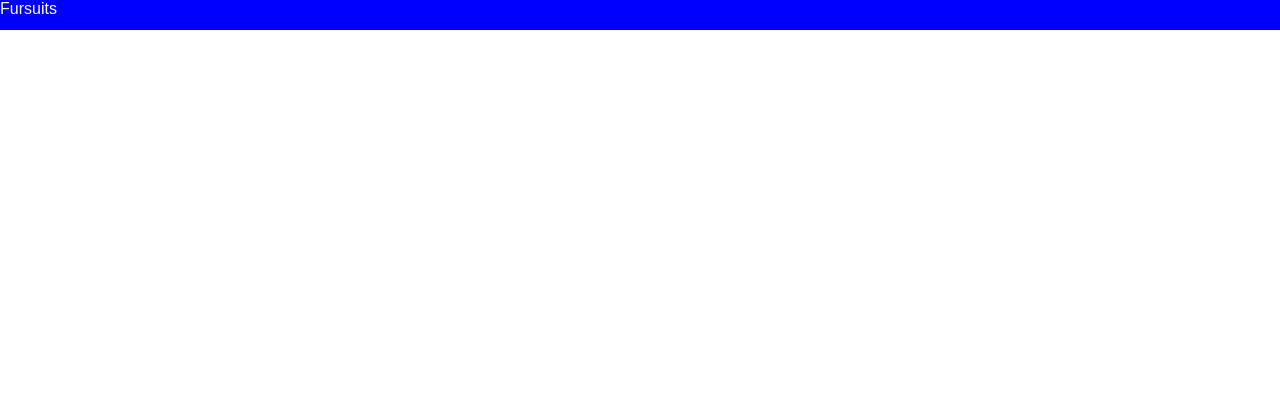
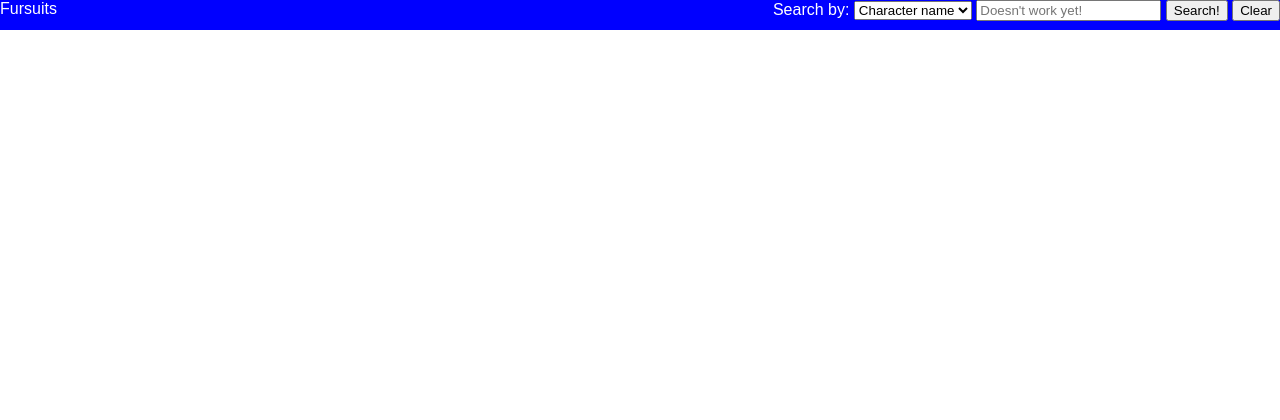
Before and after one commit to Highstaker/Picture-data-organizer-site, a Flask app: page / in a window 1280 px wide. Shown: the top 420 px of the page. Run offline with Flask 2, Linux system fonts and the light colour scheme; data that the repository does not hold is empty; parts of the project's set-up code (start-up, migrations or seed data) failed here and were passed over.

Commit message:
v.0.3.0
+Implemented search with picture dimming. It makes things very slow due to shadow blur

```diff
--- a/photodata_organizer.py
+++ b/photodata_organizer.py
@@ -8,7 +8,7 @@ from threading import Thread
 
 from flask import Flask, render_template
 
-VERSION = (0, 2, 5)
+VERSION = (0, 3, 0)
 
 SCRIPT_FOLDER = path.dirname(path.realpath(__file__))
 
--- a/static/css/style.css
+++ b/static/css/style.css
@@ -12,6 +12,10 @@ header{
 	color: white;
 	border-width: 3px;
 	border-color: #AAAAAA;
+}
+
+#search-form{
+	float: right;
 }
 
 #photo-screen{
@@ -78,6 +82,10 @@ header{
 	background-position: center center !important;
 }
 
+.dimmed-pic{
+	box-shadow: 30px 30px 150px black inset, -30px -30px 150px black inset;
+}
+
 .flag-thumbnail{
 	position: absolute;
 	bottom: 0;
--- a/static/js/main.js
+++ b/static/js/main.js
@@ -2,7 +2,9 @@ $(function(){
     console.log("ready!");
 
     var source_data;
-    var pic_id_prefix = "img-"
+    // indexes to be shown, in order of showing. Will be required for filtering and sorting
+    var shown_indicies = [];
+    const pic_id_prefix = "pic-"
 
     var get_info = function(id){
         //takes the id of a picture and returns full info in HTML for the info box.
@@ -39,16 +41,25 @@ $(function(){
     }
 
     var collect_data = function(){
+        //collects data from server
         $.ajax({
             url: "get_data",
             type: "GET",
             dataType: "Json",
             success: function(data, status){
                 source_data = data;
+                shown_indicies = [];
+                //fill with all
+                for(var i=0; i<data.length;i++){shown_indicies[i]=i;};
                 show_photos();
                 $(".photo-container").hover(
                     function(event){
-                        // console.log("entered " + this.id);//debug
+                        classes = $(this).attr("class").split(' ');
+                        // console.debug(classes);
+                        // console.debug(classes.indexOf("dimmed-pic"));
+
+                        if(classes.indexOf("dimmed-pic") == -1){
+                            //sets what to do when a pic is hovered
                             $("#info-box").html(get_info(this.id));
                             $("#info-box").css({"opacity": "1"});
 
@@ -59,13 +70,17 @@ $(function(){
                                 + $(this).css("border-color")
                                 +" inset"
                             });
-
+                        }//if
 
                         },//end enter function
                     function(event){
-                        // console.log("leaving " + this.id);//debug
+                        classes = $(this).attr("class").split(' ');
+
+                        //sets what to do when a pic is not hovered over anymore
                         $("#info-box").css({"opacity": "0"});
+                        if(classes.indexOf("dimmed-pic") == -1){
                             $(this).css({"box-shadow": "none"});//remove shadow
+                        }
                         /*end exit function*/});
             }//success
         });//ajax
@@ -74,9 +89,11 @@ $(function(){
     var show_photos = function(){
         console.log(source_data);//debug
 
-        for(var i=0;i<source_data.length;i++)
+        for(var k=0;k<shown_indicies.length;k++)
         {
+            var i = shown_indicies[k];
             var border_color;
+
             switch(source_data[i]["FursuitGender"].toLowerCase()){
             case "male":
                 border_color = 'rgb(0,100,255)';
@@ -91,7 +108,7 @@ $(function(){
 
             var img_container = $('<div>', {
                 class: 'photo-container',
-                id: 'pic-'+i+'-container',
+                id: pic_id_prefix+i+'-container',
                 style: 'background: url(' + "img/"+source_data[i]["ImageFilename"] + ");" +
                 "border-color:" + border_color + ";"
             });
@@ -106,9 +123,35 @@ $(function(){
         }
     };//show_photos
 
+    var dim_all_pics = function(){
+        for(var k=0; k<shown_indicies.length; k++)
+        {
+            index = shown_indicies[k];
+            $(".photo-container").addClass("dimmed-pic");
+            $('.photo-container').css('box-shadow', '');//removing inline styling
+        }
+
+    }//dim_all_pics
+
+    var undim_pic = function(id){
+        $("#"+pic_id_prefix+id+"-container").removeClass("dimmed-pic");
+    }//undim_pic
+
+    var undim_all_pics = function(){
+        for(var k=0; k<shown_indicies.length; k++)
+        {
+            index = shown_indicies[k];
+            undim_pic(index);
+        }
+
+    }//undim_all_pics
+
+    /////MAIN/////////
+
     collect_data();//run ajax
 
     $("#photo-screen").mousemove(function(event){
+        //moves infobox so it wouldn't get in a way depending on mouse location
     	var mouseX = event.pageX;
     	var mouseY = event.pageY;
         var window_width = $(window).width();
@@ -128,5 +171,45 @@ $(function(){
         }
     });//$("#photo-screen").mousemove
 
+    //search form behaviour on both Enter and search button click
+    $("#search-form").submit(function(event){
+        console.debug($("#search-bar").val());//debug
+        // $("#search-bar").val("Doesn't work yet!");//debug
+        // console.debug(shown_indicies);//debug
+        // console.debug("search by " + $("#search-by-menu").val());
+        // console.debug("search by " + $("#search-by-menu option:selected").text());
+        var search_by = $("#search-by-menu").val();
+        console.debug("search by " + search_by);
+
+        var found = [];//indicies of found elements
+        for(var k=0;k<shown_indicies.length;k++){
+            index = shown_indicies[k];
+            var source = source_data[index][search_by];
+            if(typeof source != "string"){source ="";}
+
+            if(source.toLowerCase() == $("#search-bar").val().toLowerCase())
+            {
+                found.push(index);
+            }
+        }//for
+        console.debug(found);//debug
+
+        if(found.length > 0)
+        {
+            dim_all_pics();
+            for(var k=0;k<found.length;k++){
+                console.debug(found[k]);
+                undim_pic(found[k]);
+            }
+        }
+
+    });//$("#search-form").submit(function(event
+
+    $("#clear-search-button").click(function(){
+        console.debug("clearing!");
+        undim_all_pics();
+        return false;//prevent repetitive submission. No idea why a BUTTON submits too...
+    });
+
 
 });//$
--- a/templates/index.html
+++ b/templates/index.html
@@ -8,10 +8,22 @@
 	<script type="text/javascript" src="{{ url_for('static', filename='js/main.js') }}"></script>
 </head>
 <body>
-<!--TODO: search bar-->
-<!--TODO: filter by countries -->
-<!--TODO: sorting -->
-	<header>Fursuits</header>
+	<!--TODO: search bar-->
+	<!--TODO: filter by countries -->
+	<!--TODO: sorting -->
+	<header>
+		Fursuits
+		<form id="search-form" onsubmit="return false">
+			Search by:
+			<select id="search-by-menu">
+				<option value="FursuitNickName">Character name</option>
+				<option value="FursuitWearer">Wearer name</option>
+			</select>
+			<input type="search" id="search-bar" placeholder="Doesn't work yet!">
+			<input id="search-button" type="submit" value="Search!">
+			<button id="clear-search-button">Clear</button>
+		</form>
+	</header>
 	<div id="photo-screen">
 		<div id="info-box">h0i!</div>
 	</div>
```
Lines whose indentation alone changed are shown as unchanged.
